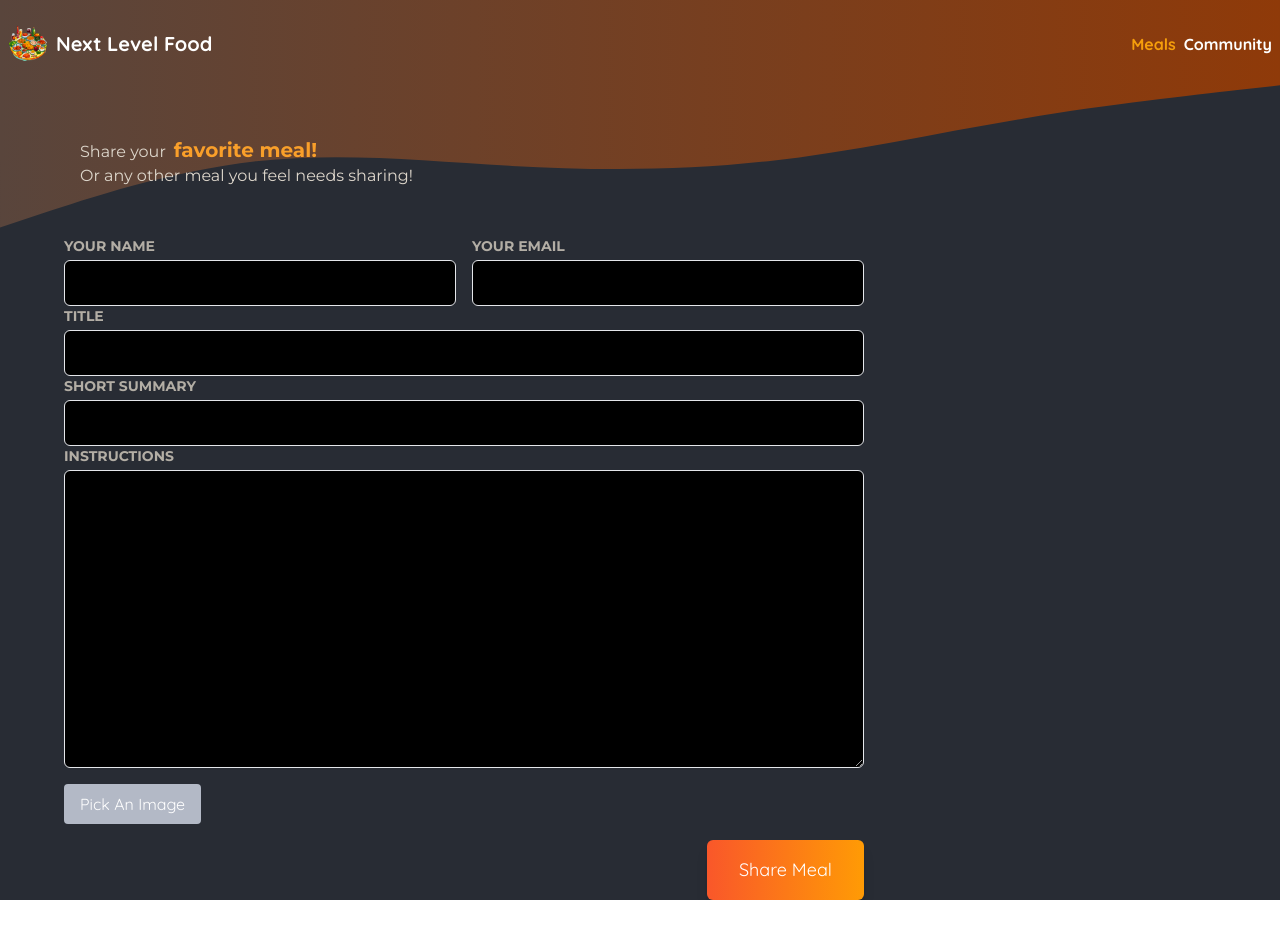
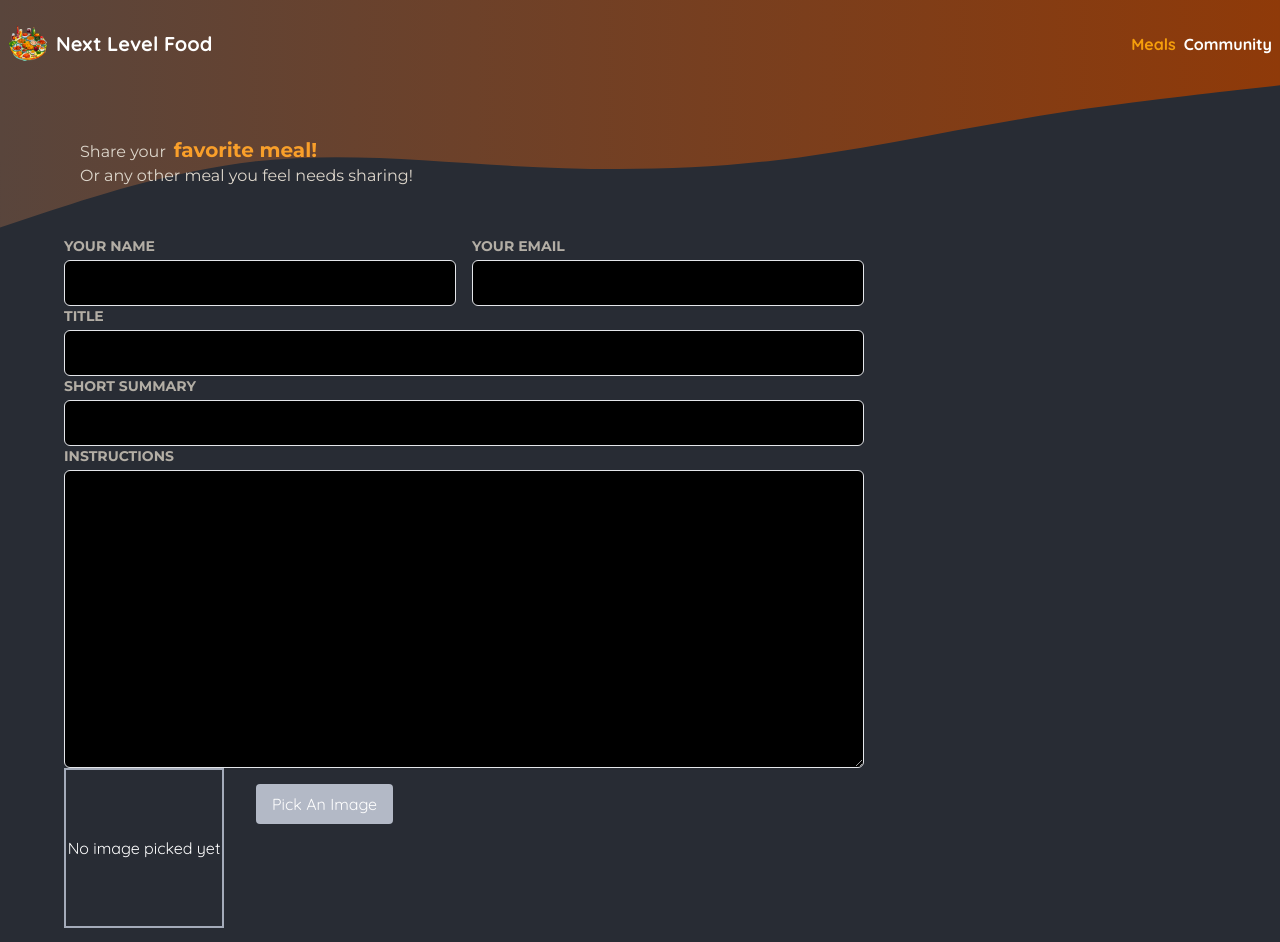
Before and after one commit to katesunday/next_app, a Next.js app: page /meals/share in a window 1280 px wide. Shown: the top 942 px of the page. Before the commit the page ends 900 px from the top, so only its background shows below. Built offline with nearby package versions, Linux system fonts and the light colour scheme.

Commit message:
ImagePicker update

```diff
--- a/components/meals/ImagePicker.tsx
+++ b/components/meals/ImagePicker.tsx
@@ -1,15 +1,32 @@
 'use client';
-import React, { useRef } from 'react';
+import React, { ChangeEvent, useRef, useState } from 'react';
 
 function ImagePicker({ label, name }: { label?: string; name: string }) {
   const ref = useRef<HTMLInputElement>(null);
+  const [image, setImage] = useState<string | ArrayBuffer | null>(null);
+
   const handleClick = () => {
     ref.current?.click();
+  };
+  const handleImageChange = (e: ChangeEvent<HTMLInputElement>) => {
+    if (!e.target.files || e.target.files.length === 0) {
+      return;
+    }
+    const file = e.target.files[0];
+
+    const fileReader = new FileReader();
+    fileReader.onloadend = () => {
+      setImage(fileReader.result);
+    };
+    fileReader.readAsDataURL(file);
   };
   return (
     <div>
       <label htmlFor="image">{label}</label>
       <div className="mb-4 flex items-start gap-8">
+        <div className="border-grey-50 relative flex h-40 w-40 items-center justify-center border-2 border-solid text-center">
+          {!image && <p>No image picked yet</p>}
+        </div>
         <input
           ref={ref}
           className="hidden"
@@ -17,6 +34,7 @@
           id="image"
           accept="image/png, image/jpeg"
           name={name}
+          onChange={(e) => handleImageChange(e)}
         />
         <button
           className="bg-grey-30 hover:bg-grey-50 mt-4 cursor-pointer rounded border-0 px-4 py-2 text-inherit"
```
